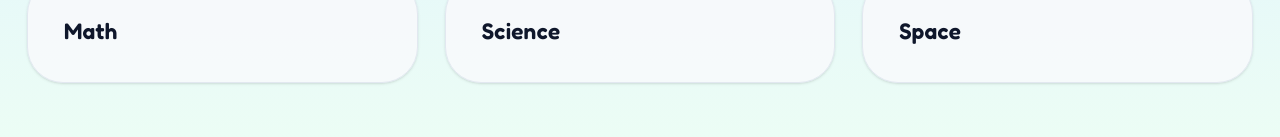
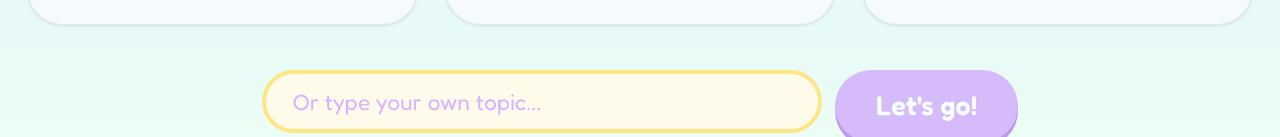
Before and after one commit to kevinlu898/cosmos, a React (Vite) app: page /topic/1/1 in a window 1280 px wide. Shown: the part 663-800 px from the top of the page. Built offline with nearby package versions, Linux system fonts and the light colour scheme; no server answers.

Commit message:
Custom input topic

```diff
--- a/src/pages/Topic.jsx
+++ b/src/pages/Topic.jsx
@@ -2,6 +2,7 @@ import { useEffect, useMemo, useState } from "react";
 import { useNavigate, useParams } from "react-router-dom";
 import { TopBar } from "../components/Navbar";
 import { Button } from "../components/ui/button";
+import { Input } from "../components/ui/input";
 import { AnimalArt } from "../components/Animal";
 import { animalDisplayName } from "../lib/animalArt";
 import { supabase } from "../lib/database";
@@ -24,6 +25,7 @@ export default function Topic() {
   const animalName = animal ? decodeURIComponent(animal) : "Animal";
   const displayName = animalDisplayName(animalName);
   const [stardustval, setStardust] = useState(0);
+  const [customTopic, setCustomTopic] = useState("");
 
   useEffect(() => {
     const fetchStardust = async () => {
@@ -79,6 +81,31 @@ export default function Topic() {
           </button>
         ))}
       </div>
+
+      <form
+        onSubmit={(e) => {
+          e.preventDefault();
+          const trimmed = customTopic.trim();
+          if (trimmed) handleTopicClick(trimmed);
+        }}
+        className="mx-auto mt-10 flex w-full max-w-2xl flex-col items-stretch gap-3 sm:flex-row"
+      >
+        <Input
+          value={customTopic}
+          onChange={(e) => setCustomTopic(e.target.value)}
+          placeholder="Or type your own topic..."
+          aria-label="Custom topic"
+          className="flex-1"
+        />
+        <Button
+          type="submit"
+          variant="grape"
+          size="lg"
+          disabled={!customTopic.trim()}
+        >
+          Let's go!
+        </Button>
+      </form>
     </div>
     </div>
   );
```
